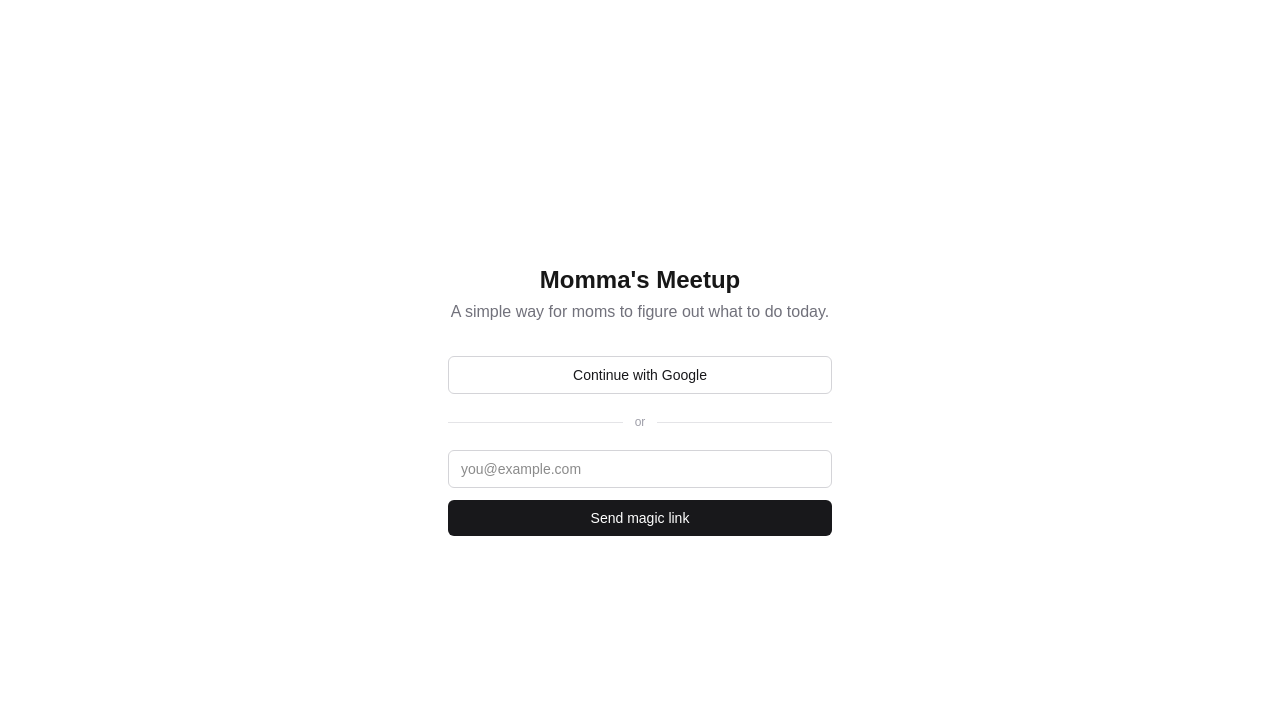
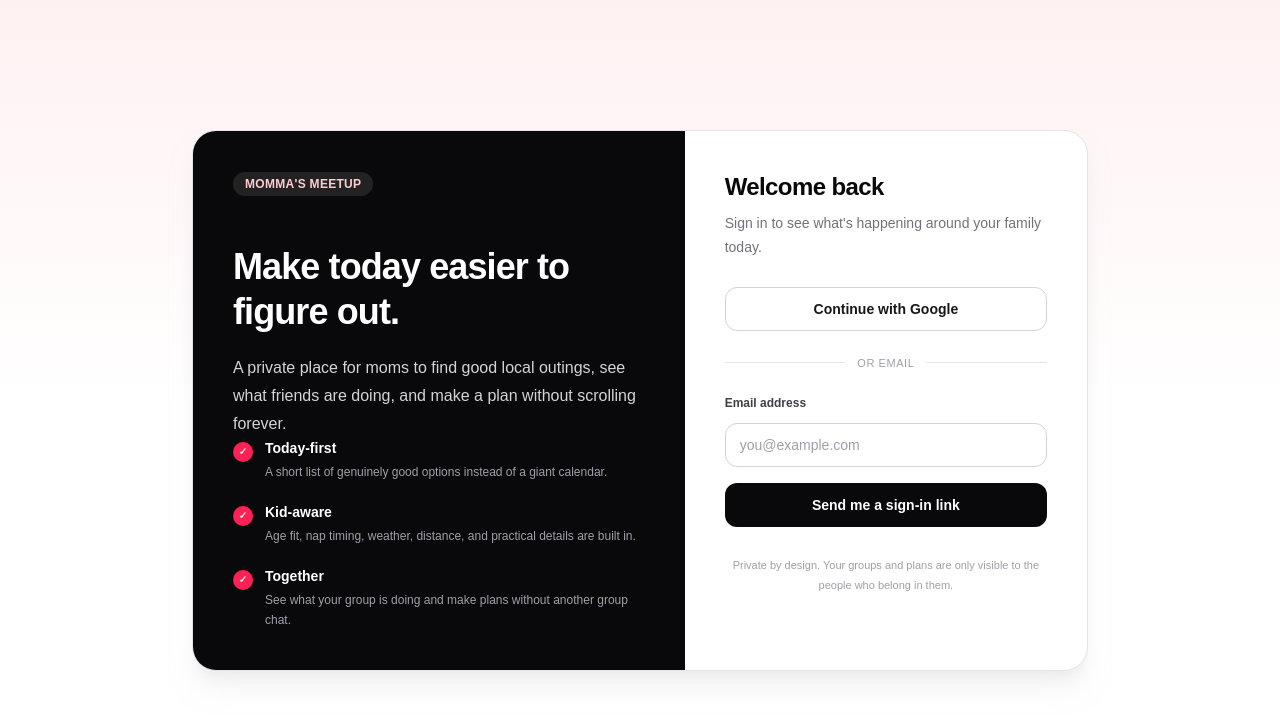
Before and after one commit to chrisSmalling/momma-s-group, a Next.js app: page /login in a window 1280 px wide. Shown: the top 716 px of the page. Built offline with nearby package versions, Linux system fonts and the light colour scheme.

Commit message:
Upgrade production login experience

```diff
--- a/src/app/login/page.tsx
+++ b/src/app/login/page.tsx
@@ -2,6 +2,12 @@
 
 import { useState, type FormEvent } from "react";
 import { createClient } from "@/lib/supabase/client";
+
+const benefits = [
+  ["Today-first", "A short list of genuinely good options instead of a giant calendar."],
+  ["Kid-aware", "Age fit, nap timing, weather, distance, and practical details are built in."],
+  ["Together", "See what your group is doing and make plans without another group chat."],
+] as const;
 
 export default function LoginPage() {
   const [email, setEmail] = useState("");
@@ -42,26 +48,57 @@ export default function LoginPage() {
   }
 
   return (
-    <div className="flex flex-1 items-center justify-center px-4">
-      <div className="w-full max-w-sm">
-        <h1 className="text-2xl font-semibold text-center mb-1">Momma&apos;s Meetup</h1>
-        <p className="text-center text-zinc-500 mb-8">A simple way for moms to figure out what to do today.</p>
+    <main className="flex flex-1 items-center justify-center bg-gradient-to-b from-rose-50 via-white to-white px-4 py-10">
+      <div className="grid w-full max-w-4xl overflow-hidden rounded-3xl border border-zinc-200 bg-white shadow-xl shadow-zinc-200/50 md:grid-cols-[1.1fr_.9fr]">
+        <section className="hidden flex-col justify-between bg-zinc-950 p-10 text-white md:flex">
+          <div>
+            <div className="mb-12 inline-flex rounded-full bg-white/10 px-3 py-1 text-xs font-semibold tracking-wide text-rose-200">MOMMA&apos;S MEETUP</div>
+            <h1 className="max-w-md text-4xl font-extrabold leading-tight tracking-tight">Make today easier to figure out.</h1>
+            <p className="mt-5 max-w-md text-base leading-7 text-zinc-300">A private place for moms to find good local outings, see what friends are doing, and make a plan without scrolling forever.</p>
+          </div>
+          <div className="space-y-5">
+            {benefits.map(([title, body]) => (
+              <div key={title} className="flex gap-3">
+                <span className="mt-1 flex h-5 w-5 shrink-0 items-center justify-center rounded-full bg-rose-500 text-[10px] font-bold">✓</span>
+                <div><div className="text-sm font-bold">{title}</div><div className="mt-1 text-xs leading-5 text-zinc-400">{body}</div></div>
+              </div>
+            ))}
+          </div>
+        </section>
+
+        <section className="p-7 sm:p-10">
+          <div className="mb-8 md:hidden">
+            <div className="text-lg font-extrabold tracking-tight text-zinc-950">Momma&apos;s Meetup</div>
+            <p className="mt-1 text-sm text-zinc-500">Find something worth doing.</p>
+          </div>
+          <div className="mb-7">
+            <h2 className="text-2xl font-bold tracking-tight text-zinc-950">Welcome back</h2>
+            <p className="mt-2 text-sm leading-6 text-zinc-500">Sign in to see what&apos;s happening around your family today.</p>
+          </div>
+
           {status === "sent" ? (
-          <p className="text-center text-zinc-700">Check <span className="font-medium">{email}</span> for a sign-in link.</p>
+            <div className="rounded-2xl bg-emerald-50 p-5 text-sm text-emerald-900">
+              <div className="font-bold">Check your email</div>
+              <p className="mt-1 leading-6">We sent a secure sign-in link to <span className="font-semibold">{email}</span>.</p>
+              <button type="button" onClick={() => setStatus("idle")} className="mt-4 text-xs font-semibold underline underline-offset-2">Use a different email</button>
+            </div>
           ) : (
             <>
-            <button type="button" onClick={handleGoogleSignIn} disabled={googleStatus === "sending"} className="flex w-full items-center justify-center gap-2 rounded-md border border-zinc-300 bg-white px-3 py-2 text-sm font-medium text-zinc-900 disabled:opacity-50">
-              {googleStatus === "sending" ? "Connecting..." : "Continue with Google"}
+              <button type="button" onClick={handleGoogleSignIn} disabled={googleStatus === "sending"} className="flex min-h-11 w-full items-center justify-center gap-2 rounded-xl border border-zinc-300 bg-white px-4 text-sm font-semibold text-zinc-900 transition hover:bg-zinc-50 disabled:opacity-50 focus-visible:outline-none focus-visible:ring-2 focus-visible:ring-rose-500">
+                {googleStatus === "sending" ? "Connecting…" : "Continue with Google"}
               </button>
-            <div className="my-5 flex items-center gap-3 text-xs text-zinc-400"><div className="h-px flex-1 bg-zinc-200" /><span>or</span><div className="h-px flex-1 bg-zinc-200" /></div>
+              <div className="my-6 flex items-center gap-3 text-[11px] font-medium uppercase tracking-wider text-zinc-400"><div className="h-px flex-1 bg-zinc-200" /><span>or email</span><div className="h-px flex-1 bg-zinc-200" /></div>
               <form onSubmit={handleSubmit} className="flex flex-col gap-3">
-              <input type="email" required placeholder="you@example.com" value={email} onChange={(e) => setEmail(e.target.value)} className="rounded-md border border-zinc-300 px-3 py-2 text-sm outline-none focus:border-zinc-500" />
-              <button type="submit" disabled={status === "sending"} className="rounded-md bg-zinc-900 px-3 py-2 text-sm font-medium text-white disabled:opacity-50">{status === "sending" ? "Sending..." : "Send magic link"}</button>
+                <label className="text-xs font-semibold text-zinc-700" htmlFor="email">Email address</label>
+                <input id="email" type="email" required autoComplete="email" placeholder="you@example.com" value={email} onChange={(e) => setEmail(e.target.value)} className="min-h-11 rounded-xl border border-zinc-300 px-3.5 text-sm outline-none transition placeholder:text-zinc-400 focus:border-zinc-950 focus:ring-2 focus:ring-zinc-950/10" />
+                <button type="submit" disabled={status === "sending"} className="mt-1 min-h-11 rounded-xl bg-zinc-950 px-4 text-sm font-semibold text-white transition hover:bg-zinc-800 disabled:opacity-50 focus-visible:outline-none focus-visible:ring-2 focus-visible:ring-rose-500">{status === "sending" ? "Sending secure link…" : "Send me a sign-in link"}</button>
               </form>
             </>
           )}
-        {(status === "error" || googleStatus === "error") && <p className="mt-3 text-sm text-red-600">{errorMessage}</p>}
+          {(status === "error" || googleStatus === "error") && <p role="alert" className="mt-4 rounded-xl bg-red-50 px-3 py-2 text-sm text-red-700">{errorMessage}</p>}
+          <p className="mt-7 text-center text-[11px] leading-5 text-zinc-400">Private by design. Your groups and plans are only visible to the people who belong in them.</p>
+        </section>
       </div>
-    </div>
+    </main>
   );
 }
```
Lines whose indentation alone changed are shown as unchanged.
